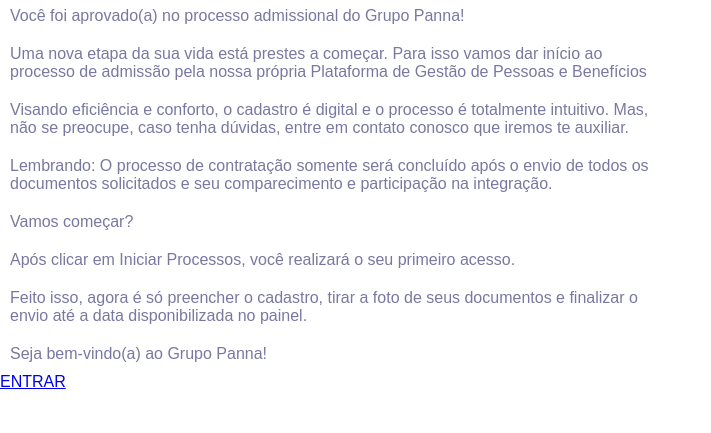
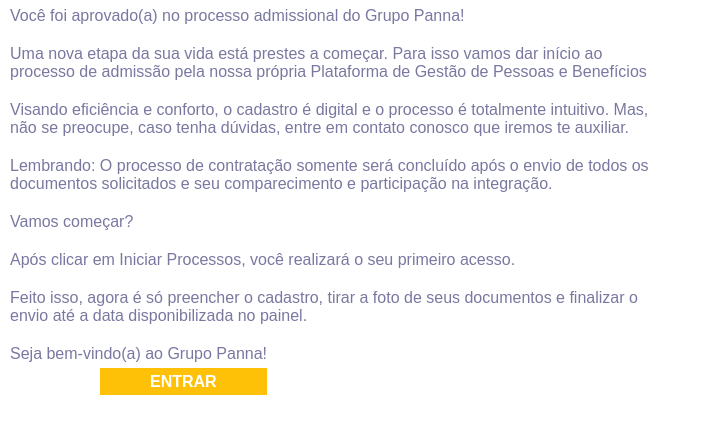
Before and after one commit to jeffsannt/projeto_panna, a plain HTML site: page index.html in a window 1280 px wide. Shown: the part 203-636 px from the top of the page, without its empty margins (0-711 px from the left). Drawn offline with Linux system fonts and the light colour scheme.

Commit message:
atualizacao

```diff
--- a/estilos/style.css
+++ b/estilos/style.css
@@ -39,8 +39,7 @@
 
 
 
-section>a
-{
+a{
     padding: 5px 50px;
     margin: 100px;
     width: 30px;
--- a/index.html
+++ b/index.html
@@ -33,11 +33,9 @@
                 data disponibilizada no painel.</p>
 
             <p>Seja bem-vindo(a) ao Grupo Panna!</p>
-            <div>
-                <a href="https://sip.grupopanna.io/">ENTRAR</a>
-            </div>
+
         </section>
-
+        <a href="https://sip.grupopanna.io/">ENTRAR</a>
 
     </main>
 </body>
```
